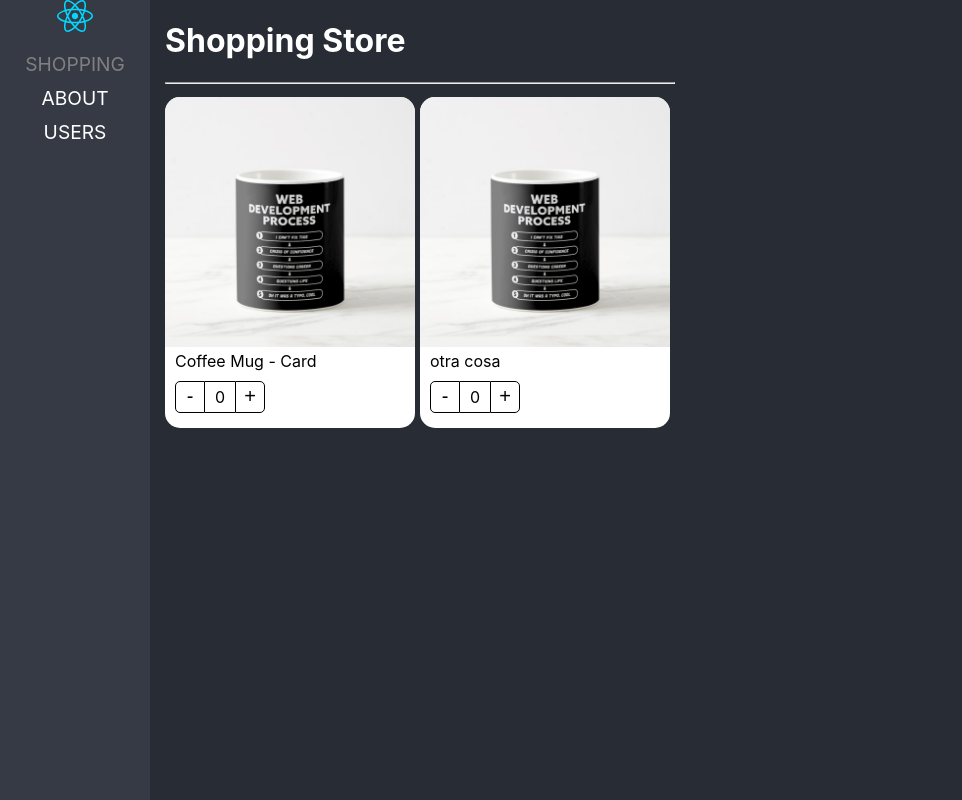
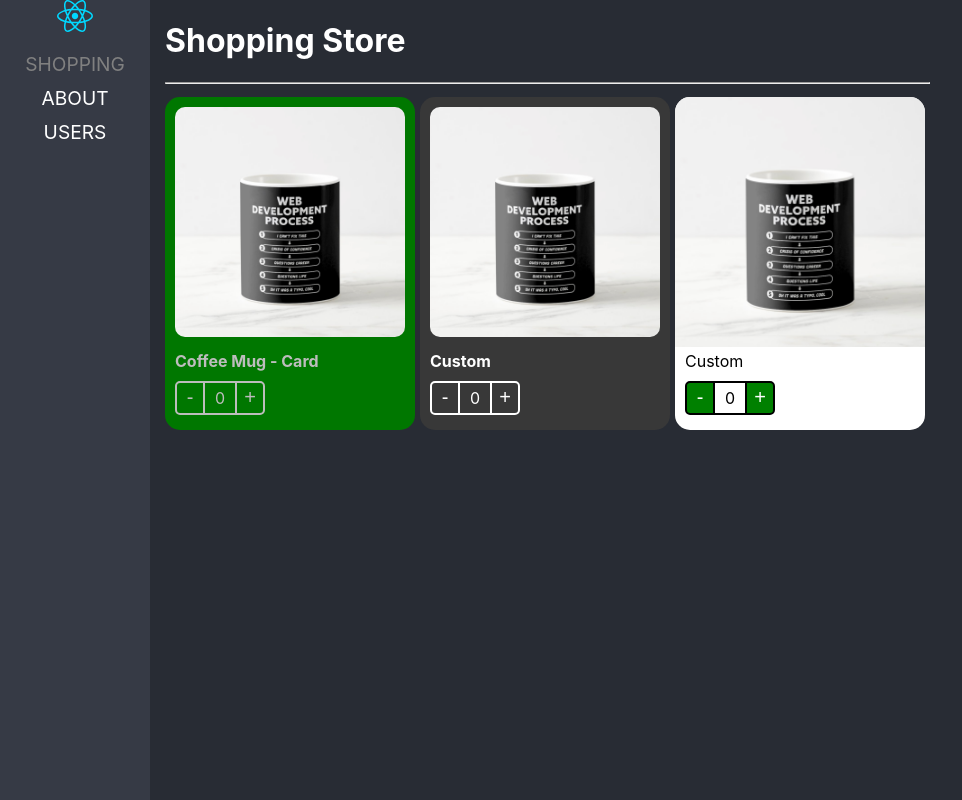
Before and after one commit to gilgonzalez/react-empty-router, a React (Vite) app: page / in a window 1280 px wide. Shown: the whole page, without its empty margins (0-962 px from the left). Built offline with nearby package versions, Linux system fonts and the light colour scheme.

Commit message:
component styles ready

```diff
--- a/src/02-component-patterns/components/ProductButtons.tsx
+++ b/src/02-component-patterns/components/ProductButtons.tsx
@@ -1,14 +1,15 @@
 import { useContext } from "react";
+import { PropsButtons } from "../interfaces/Product";
 import styles from "../styles/styles.module.css";
 import { ProductContext } from "./ProductCard";
 
-export const ProductButtons = () => {
+export const ProductButtons = ({className, style, styleButtons, counterStyle} : PropsButtons) => {
   const {changeValue, counter} = useContext(ProductContext);
   return (
-    <div className={styles.buttonsContainer}>
-        <button onClick={() => changeValue(-1)} type='button' className={styles.buttonMinus}>-</button>
-        <div className={styles.countLabel}>{counter}</div>
-        <button onClick={() => changeValue(1)} type='button' className={styles.buttonAdd}>+</button>
+    <div className={ `${styles.buttonsContainer} ${className}`} style={style}>
+        <button style={styleButtons} onClick={() => changeValue(-1)} type='button' className={styles.buttonMinus}> - </button>
+        <div style={counterStyle}  className={styles.countLabel}>{counter}</div>
+        <button style={styleButtons} onClick={() => changeValue(1)} type='button' className={styles.buttonAdd}>  + </button>
       </div>
   )
 }
--- a/src/02-component-patterns/components/ProductCard.tsx
+++ b/src/02-component-patterns/components/ProductCard.tsx
@@ -7,7 +7,7 @@ import styles from '../styles/styles.module.css';
 export const ProductContext = createContext({} as ProductContextProps)
 const { Provider } = ProductContext;
 
-export const ProductCard = ({product, children} : PropsProductCard) => {
+export const ProductCard = ({product, children, className, style} : PropsProductCard) => {
 
   const {counter,changeValue} = useProduct()
 
@@ -15,7 +15,7 @@ export const ProductCard = ({product, children} : PropsProductCard) => {
     <Provider value={{
       counter, changeValue, product
     }}>
-      <div className={styles.productCard}>
+      <div className={`${styles.productCard} ${className}`} style={style}>
         {children}
       </div>
     </Provider>
--- a/src/02-component-patterns/components/ProductImg.tsx
+++ b/src/02-component-patterns/components/ProductImg.tsx
@@ -1,14 +1,21 @@
 import { useContext } from "react";
 import noImage from '../assets/no-image.jpg';
+import { PropsImage } from "../interfaces/Product";
 import styles from '../styles/styles.module.css';
 import { ProductContext } from "./ProductCard";
 
-export const ProductImg = ({img} : {img?: string}) => {
+
+export const ProductImg = ({img, className, style} : PropsImage) => {
   const { product } = useContext(ProductContext);
   const { img : productImage } = product
   const imgToShow = img ? img : productImage
 
   return (
-    <img src={imgToShow ? imgToShow : noImage} alt="Product img" className={styles.productImg} />
+    <img
+      src={imgToShow ? imgToShow : noImage}
+      alt="Product img"
+      className={`${styles.productImg} ${className}`}
+      style={style}
+    />
   )
 }
--- a/src/02-component-patterns/components/ProductTitle.tsx
+++ b/src/02-component-patterns/components/ProductTitle.tsx
@@ -1,11 +1,12 @@
 import { useContext } from "react";
+import { PropsTitle } from "../interfaces/Product";
 import styles from "../styles/styles.module.css";
 import { ProductContext } from "./ProductCard";
 
-export const ProductTitle = ({title}: {title?: string}) => {
+export const ProductTitle = ({title, className, style}: PropsTitle) => {
   const { product } = useContext(ProductContext);
   const productTitle = title ? title : product.title;
   return (
-    <span className={styles.productDescription}>{productTitle}</span>
+    <span style={style} className={`${styles.productDescription} ${className}`}>{productTitle}</span>
   )
 }
--- a/src/02-component-patterns/pages/ShoppingPage.tsx
+++ b/src/02-component-patterns/pages/ShoppingPage.tsx
@@ -1,4 +1,5 @@
 import { ProductButtons, ProductCard, ProductImg, ProductTitle } from "../components"
+import '../styles/custom-styles.css'
 const product = {
   id : "1",
   title : 'Coffee Mug - Card',
@@ -8,7 +9,7 @@ const product = {
 const ShoppingPage = () => {
 
   return (
-    <div>
+    <div >
       <h1>Shopping Store</h1>
       <hr />
       <div style={{
@@ -16,15 +17,29 @@ const ShoppingPage = () => {
         flexDirection: 'row',
         flexWrap: 'wrap',
       }}>
-        <ProductCard product={product}>
-          <ProductCard.Image />
-          <ProductCard.Title title={product.title}/>
-          <ProductCard.Buttons />
+        <ProductCard product={product} className="bg-green">
+          <ProductCard.Image className={'custom-image'}/>
+          <ProductCard.Title title={product.title} className={'text-gray text-bold'}/>
+          <ProductCard.Buttons className={'green-buttons'}/>
         </ProductCard>
-        <ProductCard product={product}>
+
+        <ProductCard
+          product={product}
+          className="bg-dark"
+        >
+          <ProductImg className={'custom-image'}/>
+          <ProductTitle title={'Custom'} className={'text-white text-bold'}/>
+          <ProductButtons className={'dark-buttons'}/>
+        </ProductCard>
+        <ProductCard
+          product={product}
+        >
           <ProductImg />
-          <ProductTitle title={'otra cosa'}/>
-          <ProductButtons />
+          <ProductTitle title={'Custom'} />
+          <ProductButtons
+            styleButtons={{backgroundColor : 'green', color: 'white'}}
+            counterStyle={{backgroundColor: 'white'}}
+          />
         </ProductCard>
       </div>
     </div>
--- /dev/null
+++ b/src/02-component-patterns/styles/custom-styles.css
@@ -0,0 +1,28 @@
+.bg-dark {
+  background-color: rgb(56, 56, 56);
+}
+.text-white {
+  color : white;
+}
+.text-bold{
+  font-weight: 700;
+}
+.dark-buttons button, .dark-buttons div{
+  color: white;
+  border-color: white;
+}
+.custom-image{
+  padding: 10px;
+  border-radius: 20px;
+  width: calc(100% - 20px);
+}
+.bg-green{
+  background-color: #007700;
+}
+.text-gray{
+  color : #bdbdbd
+}
+.green-buttons button, .green-buttons div{
+  color: #bdbdbd;
+  border-color: #bdbdbd;
+}
--- a/src/02-component-patterns/styles/styles.module.css
+++ b/src/02-component-patterns/styles/styles.module.css
@@ -28,7 +28,7 @@
 .buttonMinus {
     cursor: pointer;
     background-color: transparent;
-    border: 1px solid black;
+    border: 2px solid black;
     border-radius: 5px 0px 0px 5px;
     font-size: 20px;
     width: 30px;
@@ -39,8 +39,8 @@
 }
 
 .countLabel {
-    border-bottom: 1px solid black;
-    border-top: 1px solid black;
+    border-bottom: 2px solid black;
+    border-top: 2px solid black;
     font-size: 16px;
     height: 25px;
     padding-top: 5px;
@@ -51,7 +51,7 @@
 .buttonAdd {
     cursor: pointer;
     background-color: transparent;
-    border: 1px solid black;
+    border: 2px solid black;
     border-radius: 0px 5px 5px 0px;
     font-size: 20px;
     width: 30px;
```
Also changed, not shown: src/02-component-patterns/interfaces/Product.ts (+25 -4 lines).
